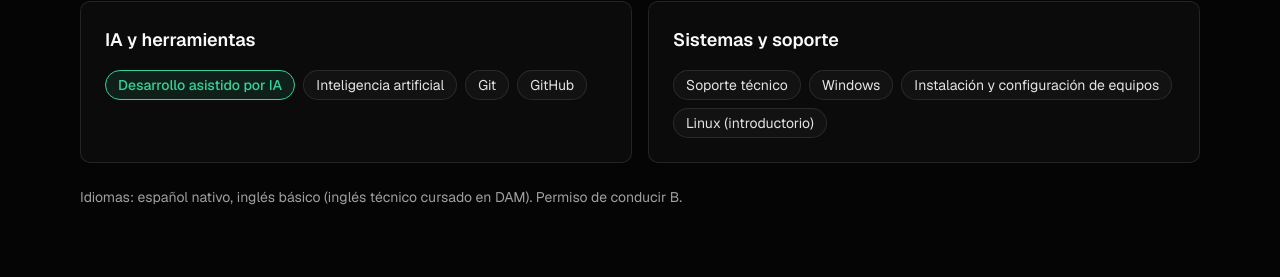
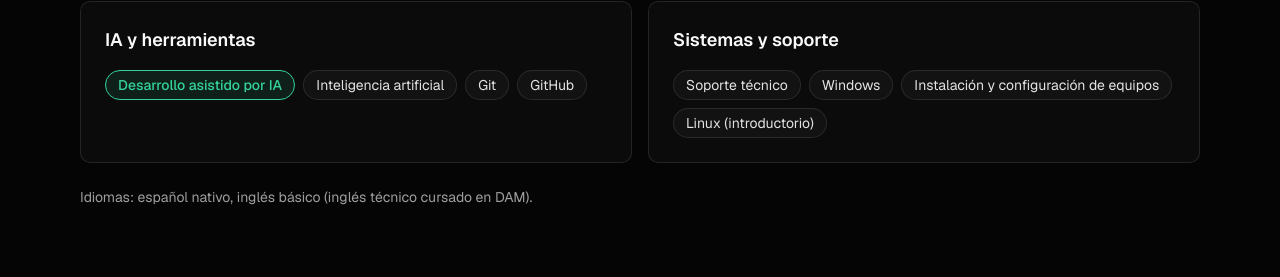
Before and after one commit to cristian-corroto/portfolio, a Next.js app: page / in a window 1280 px wide. Shown: the part 5035-5312 px from the top of the page. Built offline with nearby package versions, Linux system fonts and the light colour scheme; no server answers.

Commit message:
Ajuste de la sección de aptitudes

```diff
--- a/components/Aptitudes.tsx
+++ b/components/Aptitudes.tsx
@@ -48,7 +48,7 @@ export default function Aptitudes() {
       </div>
 
       <p className="mt-6 text-sm text-suave">
-        Idiomas: español nativo, inglés básico (inglés técnico cursado en DAM). Permiso de conducir B.
+        Idiomas: español nativo, inglés básico (inglés técnico cursado en DAM).
       </p>
     </section>
   );
```
